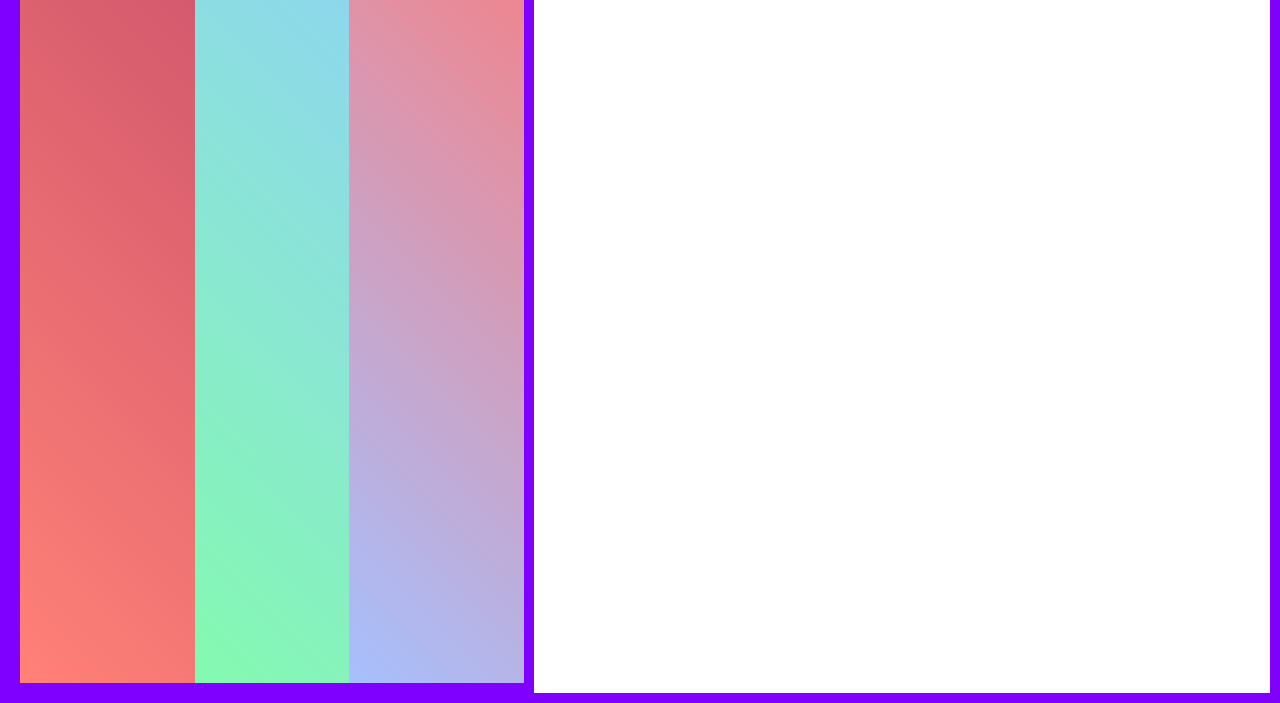
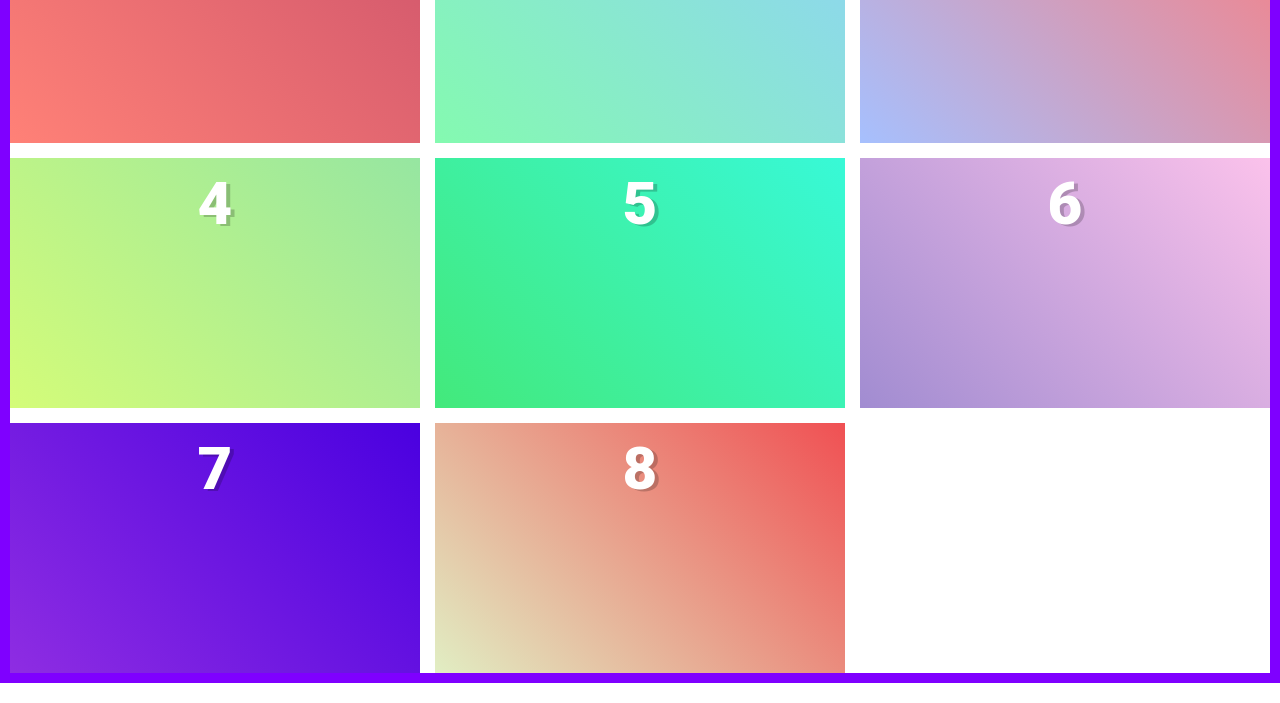
Before and after one commit to flacsnew/css-flexbox, a plain HTML site: page index.html in a window 1280 px wide. Shown: the part 117-820 px from the top of the page. Drawn offline with Linux system fonts and the light colour scheme.

Commit message:
Flex-wrap and gap

```diff
--- a/index.html
+++ b/index.html
@@ -9,16 +9,14 @@
 </head>
 <body>
     <div class="flex-container">
-        <div class="flex-container">
-            <div class="flex-item item-1">Aside</div>
-            <div class="flex-item item-2">Main</div>
-            <div class="flex-item item-3">Aside</div>
-            <!-- <div class="flex-item item-4">4</div>
-            <div class="flex-item item-5">5</div>
-            <div class="flex-item item-6">6</div>
-            <div class="flex-item item-7">7</div>
-            <div class="flex-item item-8">8</div> -->
-          </div>
+        <div class="flex-item item-1">1</div>
+        <div class="flex-item item-2">2</div>
+        <div class="flex-item item-3">3</div>
+        <div class="flex-item item-4">4</div>
+        <div class="flex-item item-5">5</div>
+        <div class="flex-item item-6">6</div>
+        <div class="flex-item item-7">7</div>
+        <div class="flex-item item-8">8</div>
     </div>
 </body>
 </html>
--- a/style.css
+++ b/style.css
@@ -49,19 +49,17 @@
     background: linear-gradient(45deg, #e1eec3, #f05053);
   }
 
-  /* Custom */
-  .flex-container {
+/* Custom */
+.flex-container {
     display: flex;
-    flex-direction: row;
-    min-height: 100vh;
-  }
+    flex-wrap: wrap;
+    height: 100vh;
+    /* flex-direction: column; */
+    /* padding: 5px; */
+    gap: 15px;
+}
 
-  .flex-item {
-    flex: 1;
-  }
-
-  @media screen and (max-width: 650px) {
-    .flex-container {
-      flex-direction: column;
-    }
-  }
+.flex-item {
+    width: calc(33.33% - 10px);
+    /* margin: 5px; */
+}
```
